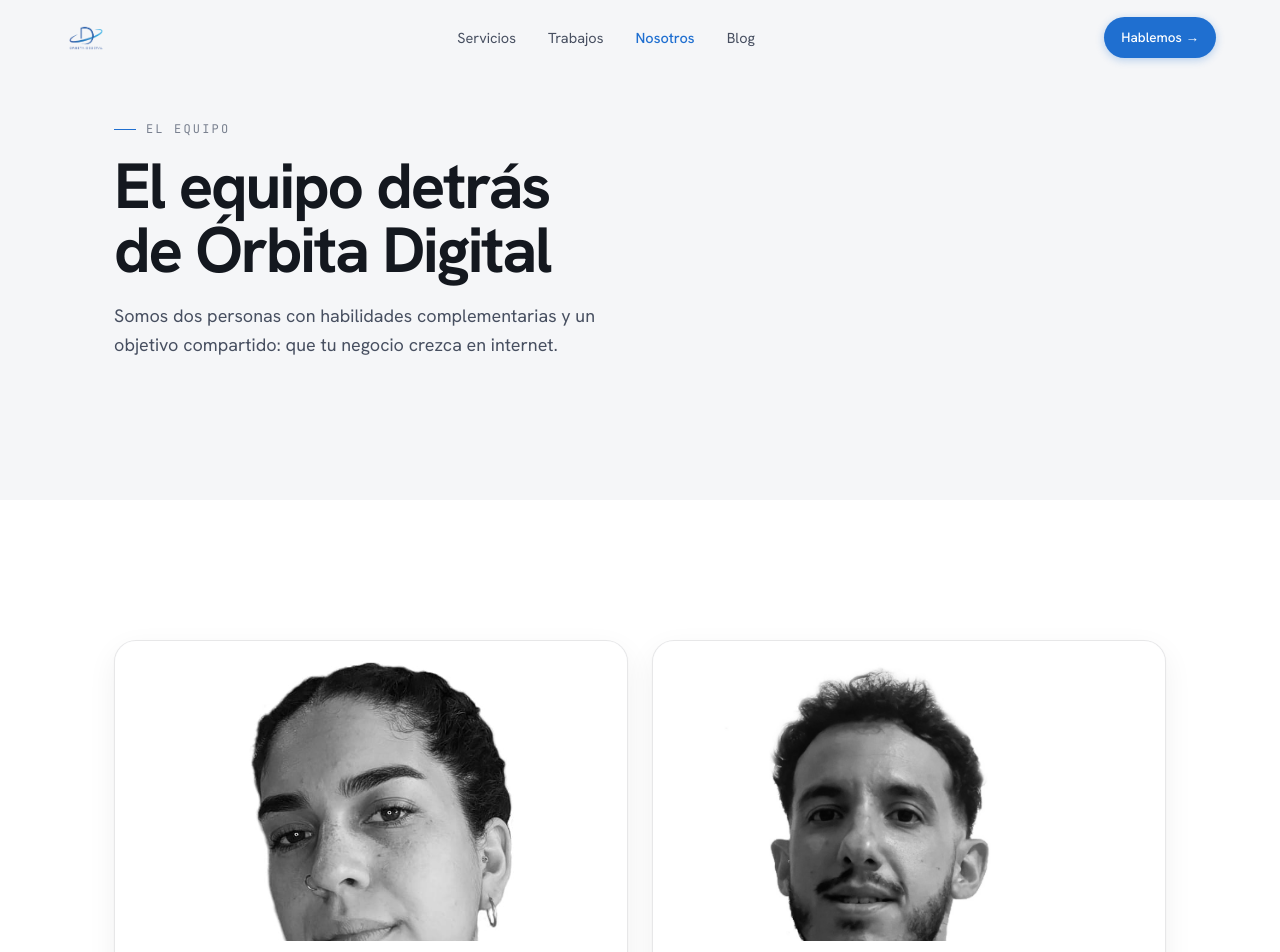
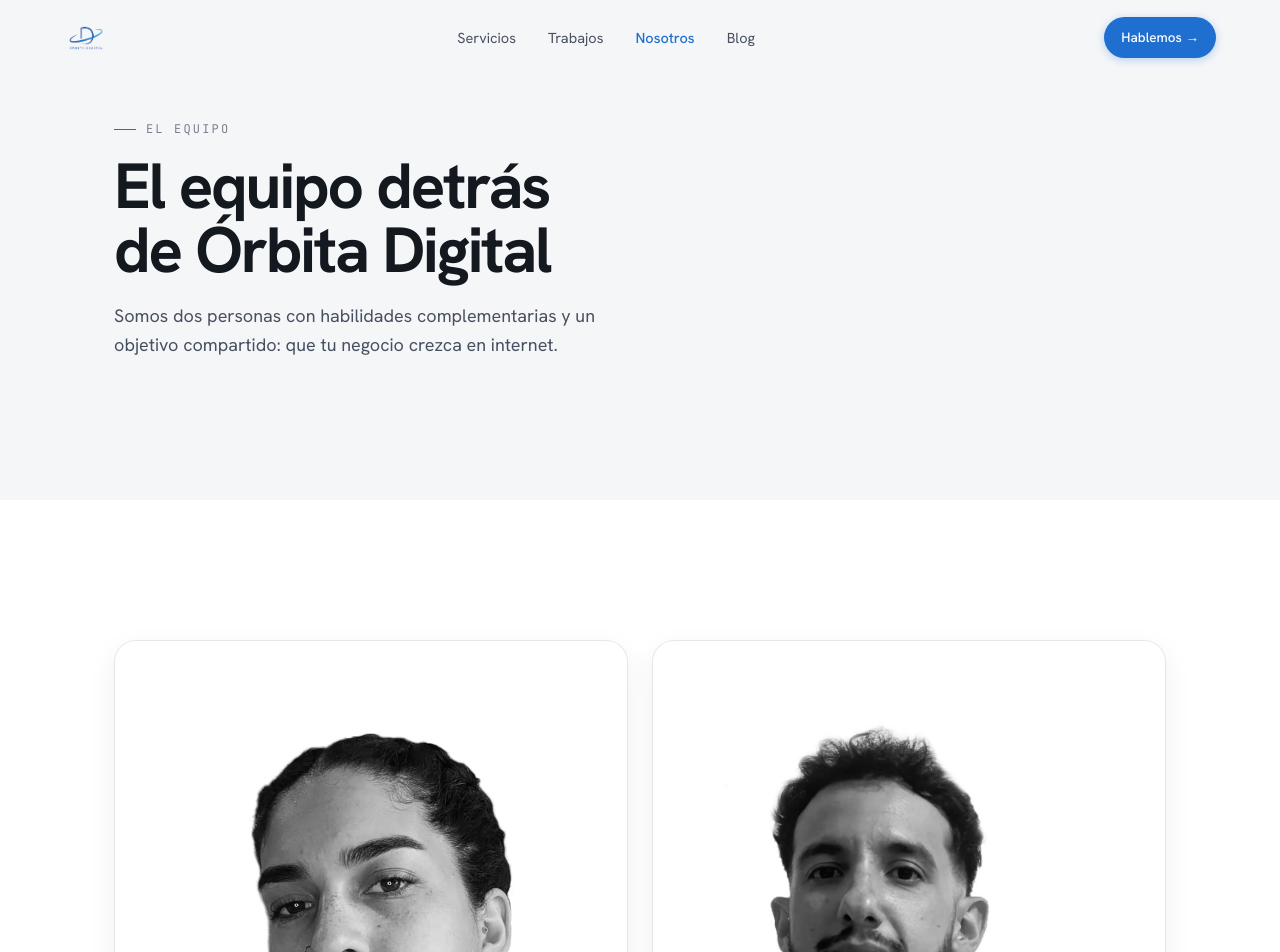
Before and after one commit to mauricioillobre-droid/orbita-digital, a Next.js app in the folder orbita-digital-v2/: page /nosotros in a window 1280 px wide. Shown: the top 952 px of the page. Built offline with nearby package versions, Linux system fonts and the light colour scheme.

Commit message:
fix: contenedor fotos nosotros 420px + objectPosition top para no cortar caras
Co-Authored-By: Claude Sonnet 4.6 <noreply@anthropic.com>

```diff
--- a/orbita-digital-v2/app/nosotros/page.tsx
+++ b/orbita-digital-v2/app/nosotros/page.tsx
@@ -102,13 +102,13 @@ export default function NosotrosPage() {
                 overflow: 'hidden',
                 boxShadow: 'var(--shadow-card)',
               }}>
-                <div style={{ height: '300px', overflow: 'hidden', background: 'var(--bg-2)', display: 'flex', alignItems: 'center', justifyContent: 'center' }}>
+                <div style={{ height: '420px', overflow: 'hidden', background: 'var(--bg-2)' }}>
                   <Image
                     src={person.src}
                     alt={person.alt}
                     width={600}
                     height={300}
-                    style={{ objectFit: 'cover', objectPosition: 'center 15%', width: '100%', height: '100%' }}
+                    style={{ objectFit: 'cover', objectPosition: 'center top', width: '100%', height: '100%' }}
                     loading="lazy"
                     sizes="(max-width: 768px) 100vw, 50vw"
                   />
```
